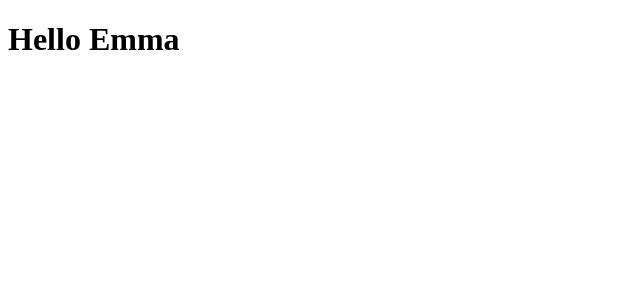
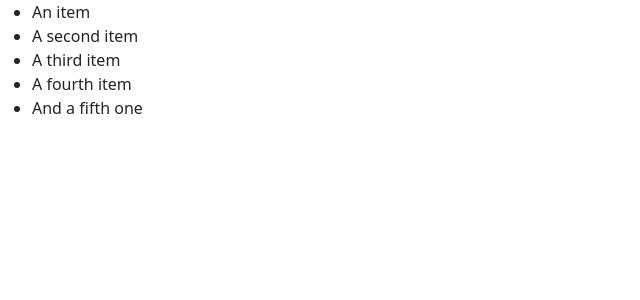
Before and after one commit to colonelagbo/react-app, a React (Vite) app: page / in a window 1280 px wide. Shown: the top 300 px of the page, without its empty margins (0-640 px from the left). Built offline with nearby package versions, Linux system fonts and the light colour scheme.

Commit message:
creating GroupList

```diff
--- a/src/App.tsx
+++ b/src/App.tsx
@@ -1,8 +1,8 @@
-import Message from './Message';
+import ListGroup from "./components/ListGroup";
 
 
 function App () {
-return <div><Message /></div>
+return <div><ListGroup /></div>
 
 }
 
--- /dev/null
+++ b/src/components/ListGroup.tsx
@@ -0,0 +1,13 @@
+function ListGroup() {
+  return (
+    <ul ClassName="list-group">
+      <li ClassName="list-group-item">An item</li>
+      <li ClassName="list-group-item">A second item</li>
+      <li ClassName="list-group-item">A third item</li>
+      <li ClassName="list-group-item">A fourth item</li>
+      <li ClassName="list-group-item">And a fifth one</li>
+    </ul>
+  );
+}
+
+export default ListGroup;
--- a/src/main.tsx
+++ b/src/main.tsx
@@ -1,7 +1,7 @@
 import React from 'react'
 import ReactDOM from 'react-dom/client'
 import App from './App'
-import './index.css'
+import 'bootstrap/dist/css/bootstrap.css'
 
 ReactDOM.createRoot(document.getElementById('root') as HTMLElement).render(
   <React.StrictMode>
```
